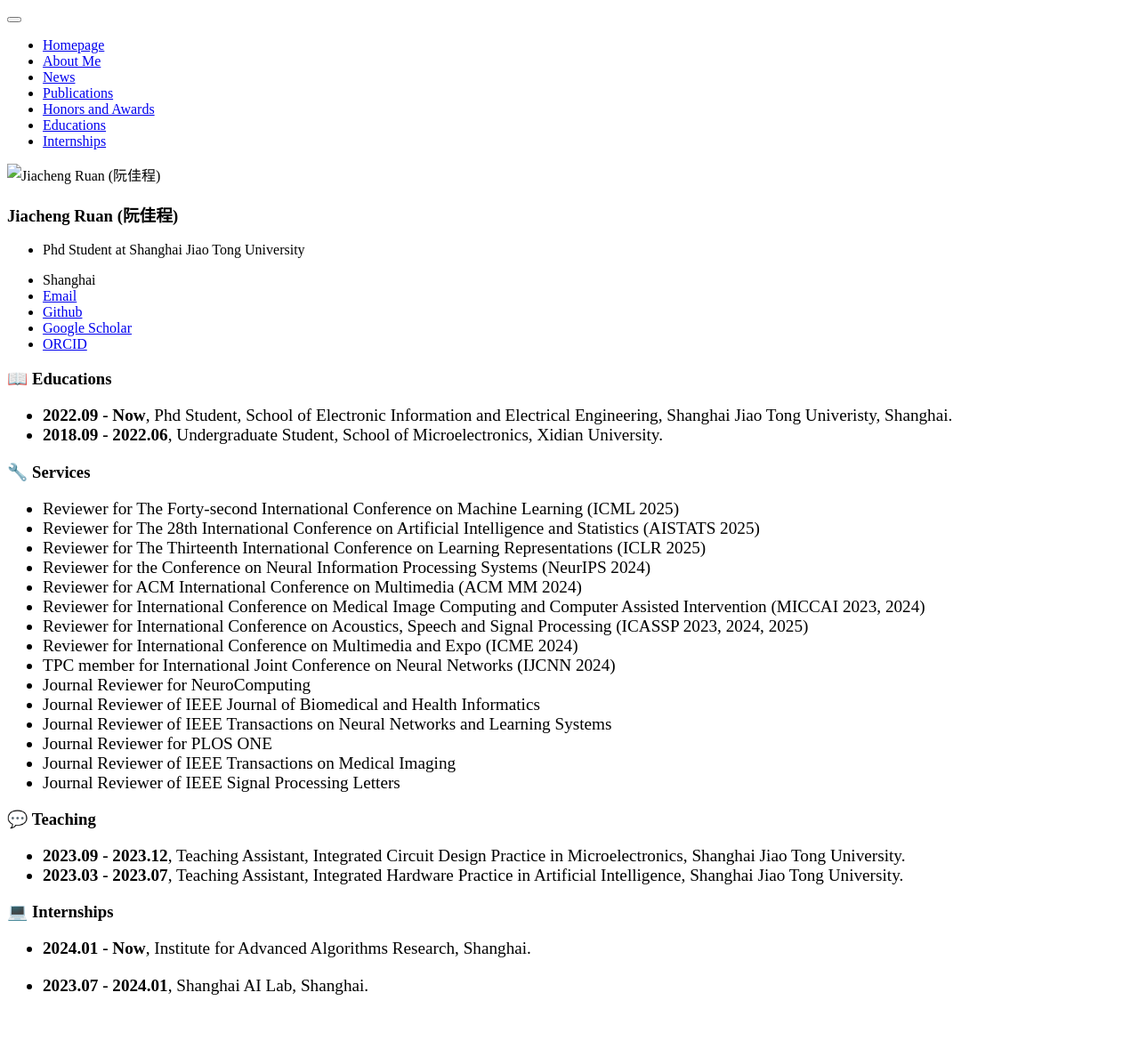
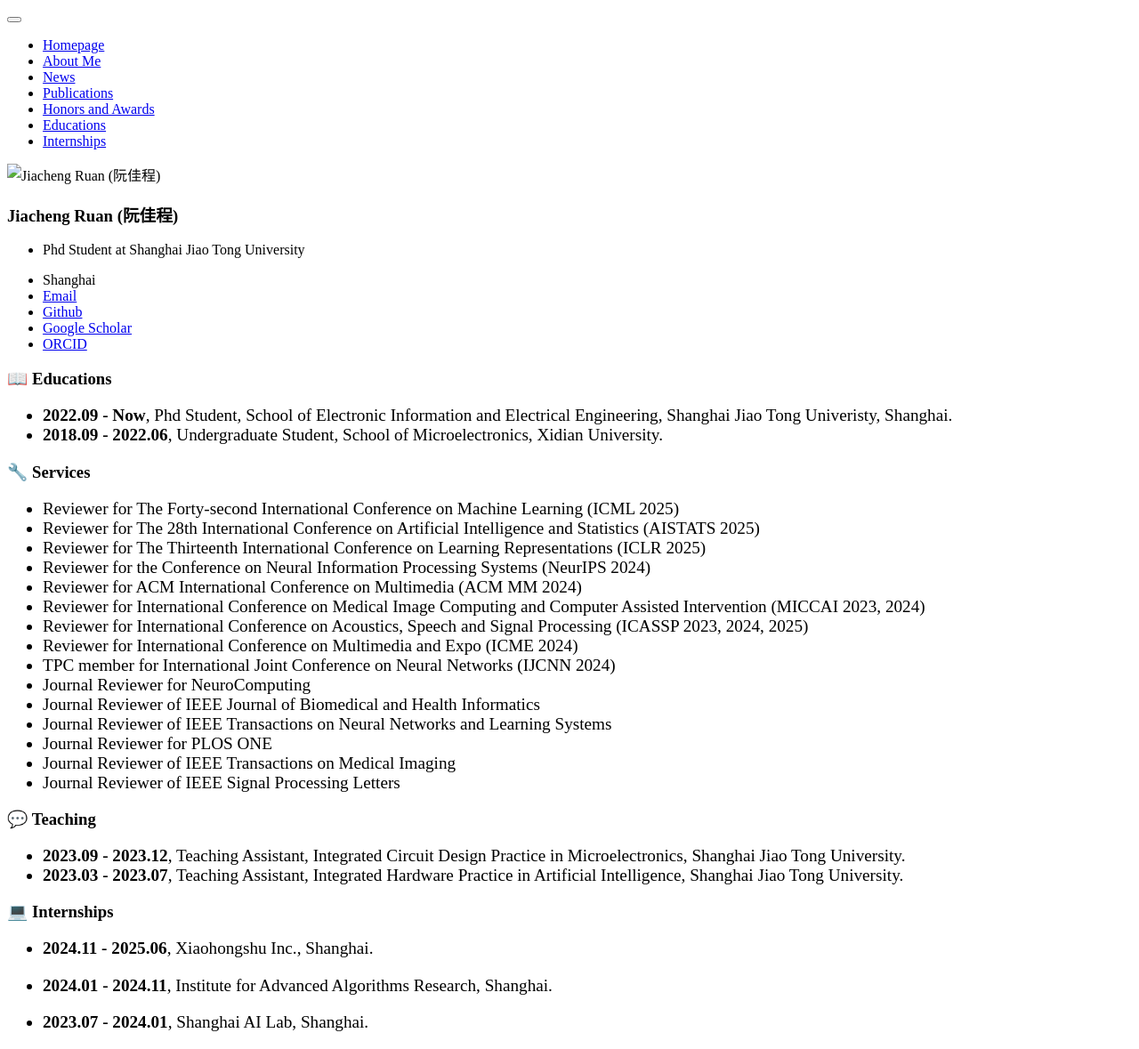
Before and after one commit to JCruan519/JCruan519.github.io, a Jekyll site: the page built from _pages/includes/others.md, in a window 1280 px wide. Shown: the whole page at 89% size. Built offline with Jekyll 4.4.1, drawn with Linux system fonts in a browser that asks for light colours; our own code applies the rules of GitHub Pages for plain Markdown files; before the commit the page ends 1138 px from its top, so only the background shows below that.

Commit message:
Update others.md

```diff
--- a/_pages/includes/others.md
+++ b/_pages/includes/others.md
@@ -46,7 +46,9 @@
 
 <div class='paper-box-text' style="font-size: larger;" markdown="1">
 
-- **2024.01 - Now**, Institute for Advanced Algorithms Research, Shanghai.
+- **2024.11 - 2025.06**, Xiaohongshu Inc., Shanghai.
+
+- **2024.01 - 2024.11**, Institute for Advanced Algorithms Research, Shanghai.
 
 - **2023.07 - 2024.01**, Shanghai AI Lab, Shanghai.
 
```
